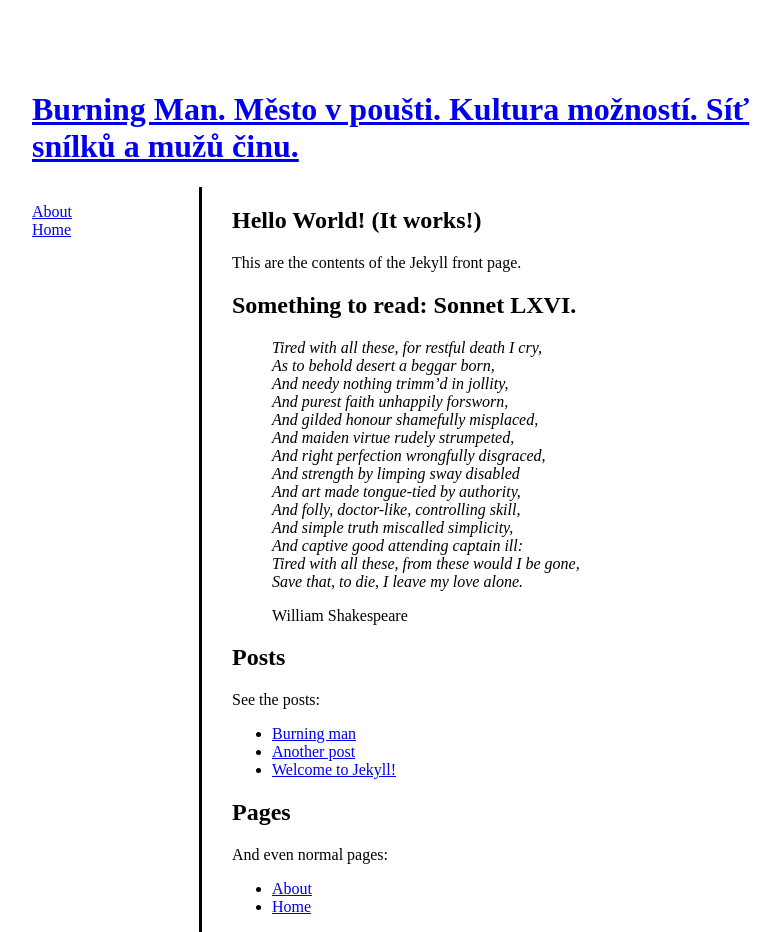
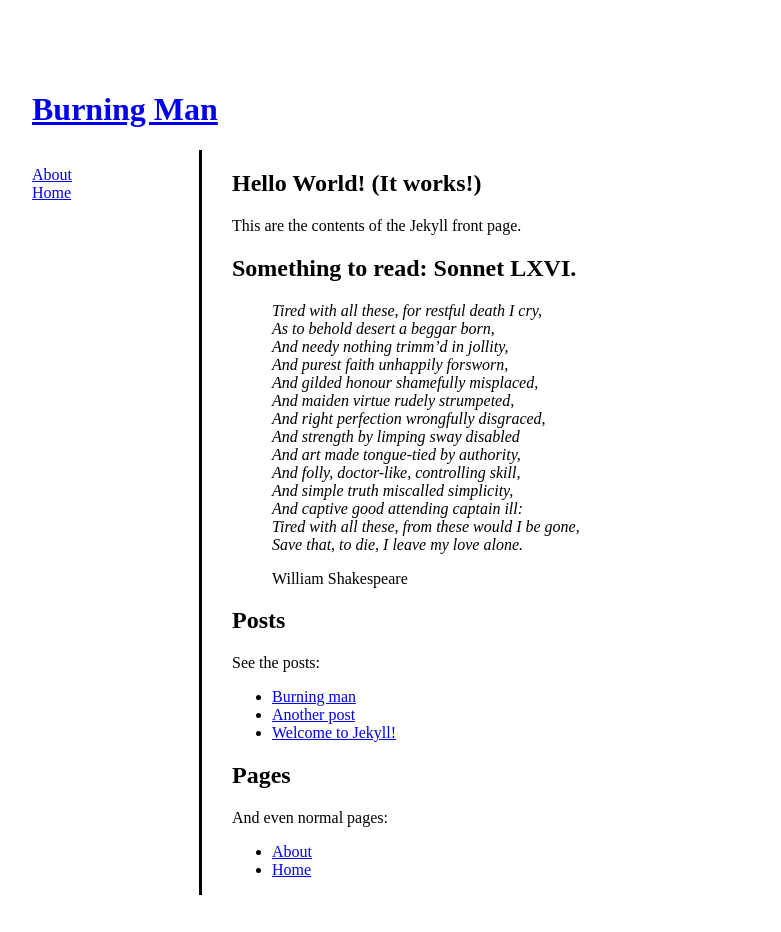
Before and after one commit to simonaku/learn-jekyll-1, a Jekyll site: the page built from index.md, in a window 1280 px wide. Shown: the whole page, without its empty margins (208-989 px from the left). Built offline with Jekyll 4.4.1, drawn with Linux system fonts in a browser that asks for light colours; after the commit the page ends 900 px from its top, so only the background shows below that.

Commit message:
Update _config.yml
úprava titulku

```diff
--- a/_config.yml
+++ b/_config.yml
@@ -13,7 +13,7 @@
 # you will see them accessed via {{ site.title }}, {{ site.email }}, and so on.
 # You can create any custom variable you would like, and they will be accessible
 # in the templates via {{ site.myvariable }}.
-title: Burning Man. Město v poušti. Kultura možností. Síť snílků a mužů činu.
+title: Burning Man
 email: your-email@domain.com
 description: > # this means to ignore newlines until "baseurl:"
   Write an awesome description for your new site here. You can edit this
```
